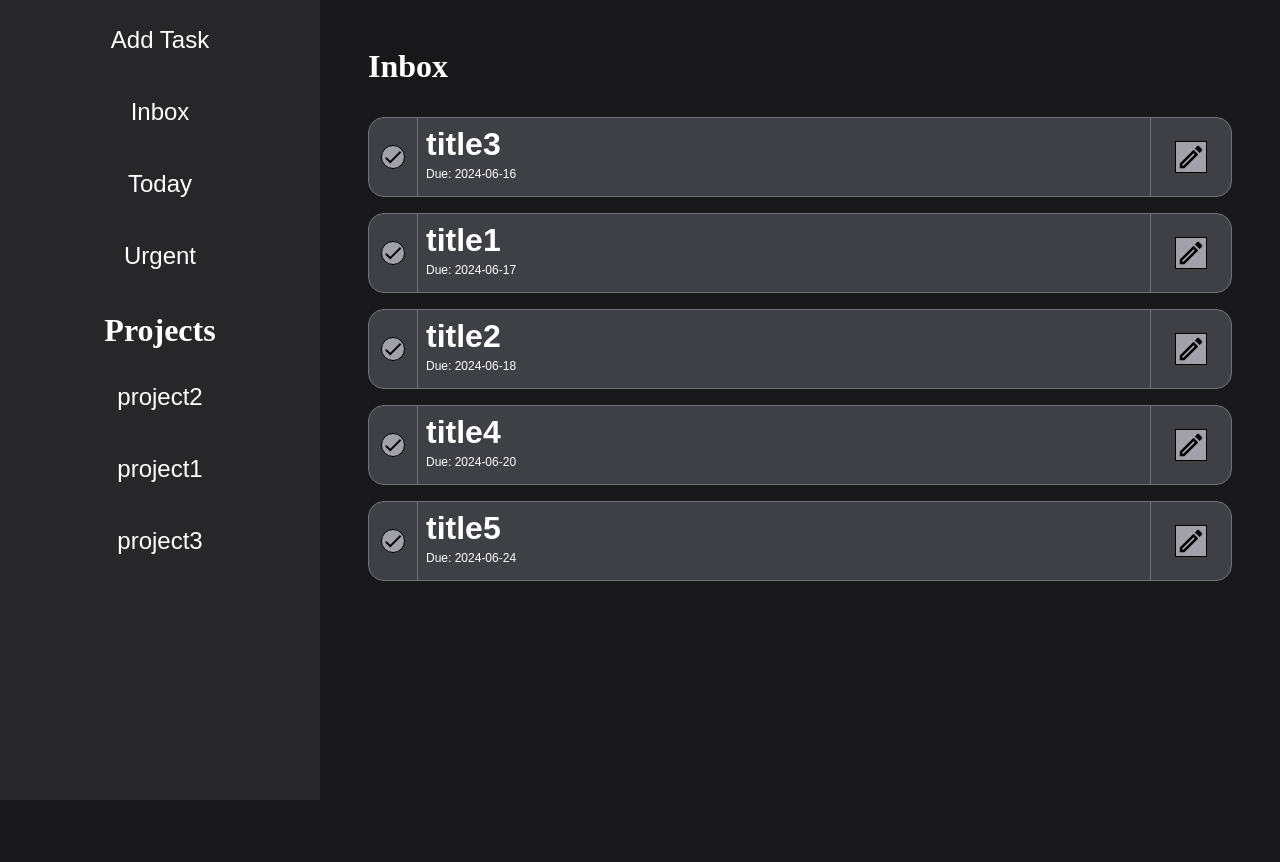
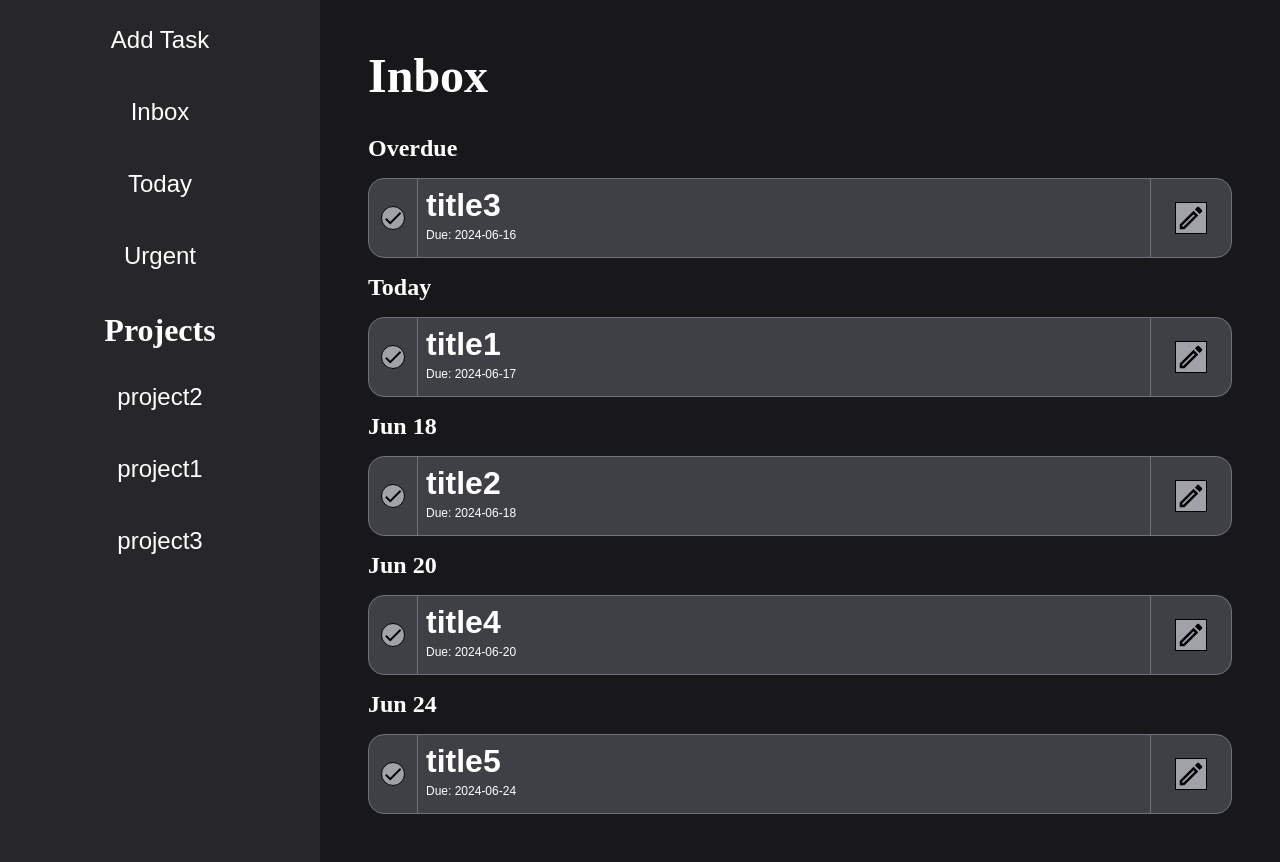
Before and after one commit to hpham474/todo-list, a website built with webpack: page src/index.html in a window 1280 px wide. Before the commit the page ends 800 px from the top, so only its background shows below. Built offline with nearby package versions, Linux system fonts and the light colour scheme.

Commit message:
sepearate tasks by day in tasklist

```diff
--- a/src/pages/inbox.js
+++ b/src/pages/inbox.js
@@ -1,3 +1,5 @@
+import { format, compareAsc } from "date-fns";
+
 function generateInbox(todoList) {
     const content = document.querySelector(".content");
 
@@ -5,6 +7,8 @@ function generateInbox(todoList) {
 
     const title = document.createElement("h1");
     const taskList = document.createElement("ul");
+    const today = new Date();
+    let previousDate = "";
 
     title.textContent = "Inbox";
 
@@ -41,6 +45,28 @@ function generateInbox(todoList) {
         checkBoxButton.ariaLabel = "complete";
         editButton.ariaLabel = "edit"
 
+        const overdueCheck = compareAsc(
+            format(today, "yyyy-MM-dd"),
+            todoList.getItem(i).dueDate);
+
+        if (overdueCheck === 1 && previousDate !== "Overdue") {
+            const date = document.createElement("h2");
+            date.textContent = "Overdue";
+            taskList.appendChild(date);
+            previousDate = "Overdue";
+        } else if (overdueCheck === 0 && previousDate !== "Today") {
+            const date = document.createElement("h2");
+            date.textContent = "Today";
+            taskList.appendChild(date);
+            previousDate = "Today"
+        } else if (overdueCheck === -1 && previousDate !== todoList.getItem(i).dueDate) {
+            const date = document.createElement("h2");
+            date.textContent = format(todoList.getItem(i).dueDate, "MMM dd");
+            taskList.appendChild(date);
+            previousDate = todoList.getItem(i).dueDate;
+        }
+
+
         taskButton.appendChild(titleTaskButton);
         taskButton.appendChild(dateTaskButton);
 
--- a/src/style.css
+++ b/src/style.css
@@ -97,6 +97,10 @@ ul {
     flex-direction: column;
 
     gap: 1rem;
+}
+
+.content h1 {
+    font-size: 3rem;
 }
 
 /* Tasks */
```
